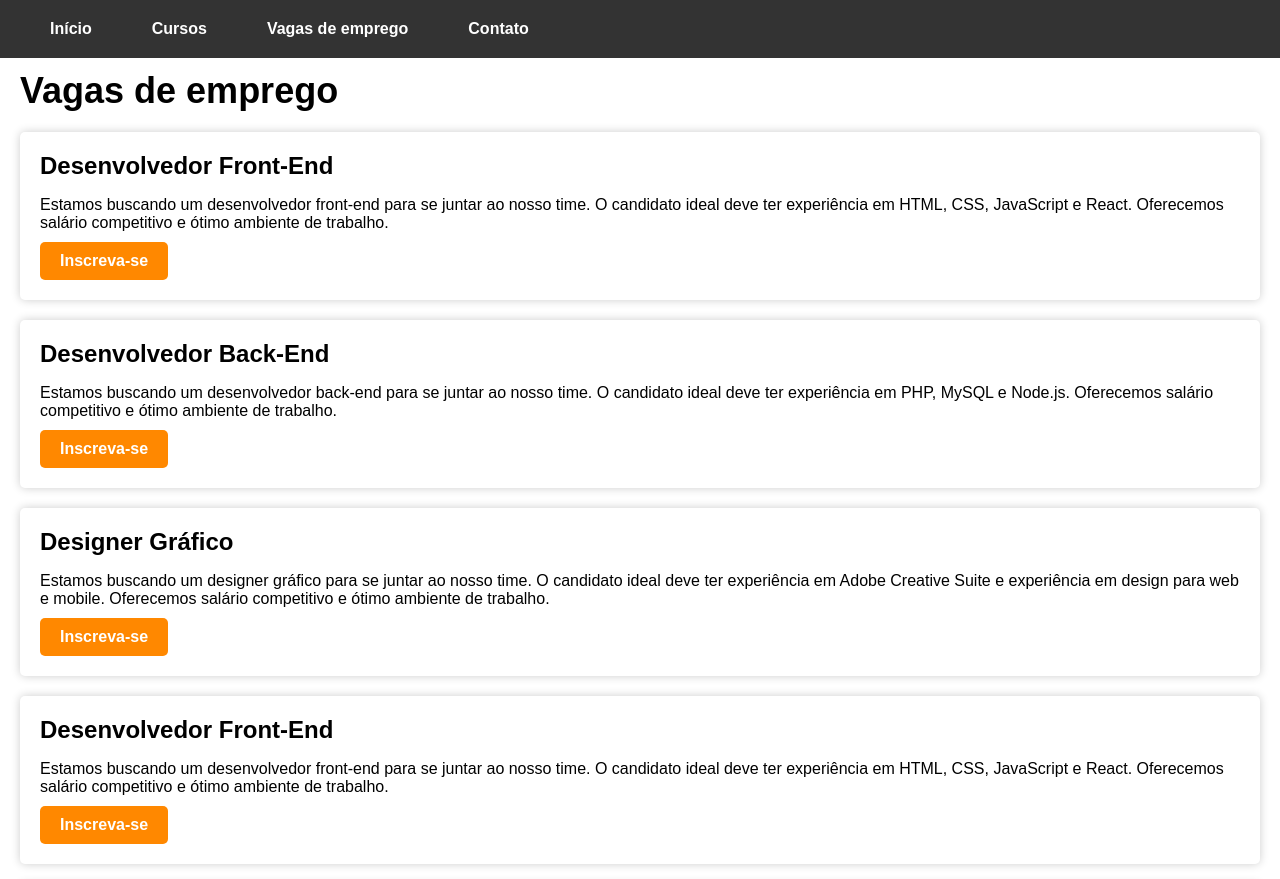
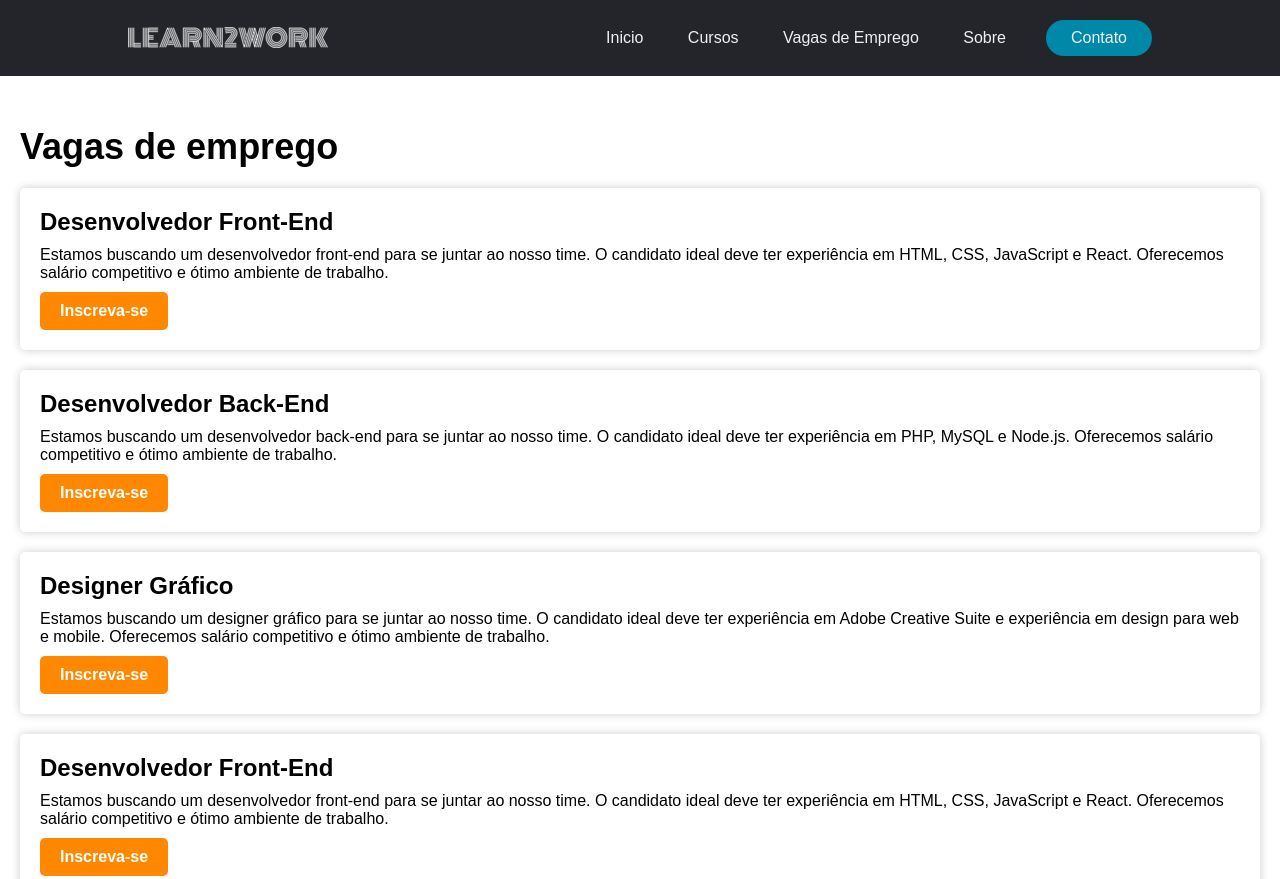
Before and after one commit to blackhaws/Learn2Work, a plain HTML site: page html/vaga.html in a window 1280 px wide. Shown: the top 879 px of the page. Drawn offline with Linux system fonts and the light colour scheme.

Commit message:
add logo, att navbar, and images

```diff
--- a/Style/style.css
+++ b/Style/style.css
@@ -4,93 +4,73 @@ body {
 	padding: 0;
 }
 
-header {
-	background-color: #333;
-	color: #fff;
-	padding: 10px 20px;
-}
+@import url('https://fonts.googleapis.com/css2?family=Montserrat:wght@500&display=swap');
 
-/* Estilo da Nav */
-nav {
-  background-color: #333;
-  color: #fff;
-  padding: 10px 20px;
-  display: flex;
-  justify-content: space-between;
-  align-items: center;
-  position: fixed;
-  top: 0;
-  left: 0;
-  right: 0;
-  z-index: 999;
-}
-
-/* Estilo do Logo */
-nav img {
-  height: 40px;
-}
-
-/* Estilo do Menu */
-nav ul {
-  list-style: none;
-  display: flex;
-  margin: 0;
-  padding: 0px;
-}
-
-nav ul li {
-  margin: 0 10px;
-  position: relative;
-}
-
-nav ul li a {
-  color: #fff;
-  font-size: 16px;
-  font-weight: bold;
-  text-decoration: none;
-  padding: 10px 20px;
-  display: inline-block;
-  transition: all 0.3s ease;
-}
-
-nav ul li a::before {
-  content: "";
-  position: absolute;
-  bottom: -3px;
-  left: 0;
-  width: 100%;
-  height: 3px;
-  background-color: #fff;
-  transform: scaleX(0);
-  transform-origin: left;
-  transition: transform 0.3s ease;
-}
-
-nav ul li a:hover::before {
-  transform: scaleX(1);
-}
-
-.logo {
+* {
+  box-sizing: border-box;
   margin: 0;
   padding: 0;
 }
 
-/* Estilo do Botão */
-nav button {
-  background-color: #ff8800;
-  border: none;
-  color: #fff;
+.li-nav, a, button {
+  font-family: "Montserrat", sans-serif;
+  font-weight: 500;
   font-size: 16px;
-  padding: 10px 20px;
-  border-radius: 5px;
-  cursor: pointer;
-  transition: all 0.3s ease;
+  color: #edf0f1;
+  text-decoration: none;
 }
 
-nav button:hover {
-  background-color: #ff6600;
-  padding: 12px 24px;
+.nav_header {
+  display: flex;
+  justify-content: flex-end;
+  align-items: center;
+  padding: 20px 10%;
+  background-color: #24252A;
 }
+
+.logo {
+  cursor: pointer;
+  margin-right: auto;
+  color: #edf0f1;
+  font-family: "Montserrat", sans-serif;
+  font-size: 30px;
+}
+
+.nav_links {
+  list-style: none;
+}
+
+.nav_links .li-nav {
+  display: inline-block;
+  padding: 0px 20px;
+}
+
+.nav_links .li-nav a {
+  transition: all 0.3s ease 0s;
+}
+
+.nav_links .li-nav a:hover {
+  color: #0088a9;
+}
+
+.cta {
+  margin-left: 20px;
+  padding: 9px 25px;
+  background-color: rgba(0, 136, 169, 1);
+  border: none;
+  border-radius: 50px;
+  cursor: pointer;
+  transition: all 0.3s ease 0s;
+}
+
+.cta:hover {
+  background-color: rgba(0, 136, 169, 0.8);
+}
+
+
+
+
+
 
   main {
   margin: 20px;
--- a/Style/style2.css
+++ b/Style/style2.css
@@ -1,41 +1,9 @@
-* {
-	box-sizing: border-box;
-	margin: 0;
-	padding: 0;
-}
-
 body {
 	font-family: Arial, sans-serif;
 	font-size: 16px;
 	line-height: 1.5;
 	color: #333;
 	background-color: #f7f7f7;
-}
-
-header {
-	background-color: #333;
-}
-
-nav ul {
-	display: flex;
-	justify-content: space-between;
-	align-items: center;
-	padding: 1em;
-}
-
-nav ul li {
-	list-style: none;
-}
-
-nav ul li a {
-	color: #fff;
-	text-decoration: none;
-	font-weight: bold;
-	font-size: 1.2em;
-}
-
-nav ul li a:hover {
-	color: #ffffff;
 }
 
 main {
@@ -69,109 +37,11 @@ textarea {
 	padding: 0.5em;
 	margin-bottom:
 }
-
 * {
 	box-sizing: border-box;
 	margin: 0;
 	padding: 0;
 }
-
-.logo {
-  margin: 0;
-  padding: 0;
-}
-
-body {
-	font-family: Arial, sans-serif;
-	font-size: 16px;
-	line-height: 1.5;
-	color: #333;
-	background-color: #f7f7f7;
-}
-
-header {
-	background-color: #333;
-	color: #fff;
-	padding: 10px 20px;
-}
-
-/* Estilo da Nav */
-nav {
-  background-color: #333;
-  color: #fff;
-  padding: 10px 20px;
-  display: flex;
-  justify-content: space-between;
-  align-items: center;
-  position: fixed;
-  top: 0;
-  left: 0;
-  right: 0;
-  z-index: 999;
-}
-
-/* Estilo do Logo */
-nav img {
-  height: 40px;
-}
-
-/* Estilo do Menu */
-nav ul {
-  list-style: none;
-  display: flex;
-  margin: 0;
-  padding: 0;
-}
-
-nav ul li {
-  margin: 0 10px;
-  position: relative;
-}
-
-nav ul li a {
-  color: #fff;
-  font-size: 16px;
-  font-weight: bold;
-  text-decoration: none;
-  padding: 10px 20px;
-  display: inline-block;
-  transition: all 0.3s ease;
-}
-
-nav ul li a::before {
-  content: "";
-  position: absolute;
-  bottom: -3px;
-  left: 0;
-  width: 100%;
-  height: 3px;
-  background-color: #fff;
-  transform: scaleX(0);
-  transform-origin: left;
-  transition: transform 0.3s ease;
-}
-
-nav ul li a:hover::before {
-  transform: scaleX(1);
-}
-
-/* Estilo do Botão */
-nav button {
-  background-color: #ff8800;
-  border: none;
-  color: #fff;
-  font-size: 16px;
-  padding: 10px 20px;
-  border-radius: 5px;
-  cursor: pointer;
-  transition: all 0.3s ease;
-}
-
-nav button:hover {
-  background-color: #ff6600;
-  padding: 12px 24px;
-}
-
 
 main {
 	max-width: 800px;
@@ -246,24 +116,3 @@ footer {
 footer p {
 	font-size: 0.8em;
 }
-
-@media (max-width: 767px) {
-	nav ul {
-		flex-direction: column;
-		padding: 0;
-	}
-
-	nav ul li {
-		margin-bottom: 0.5em;
-	}
-
-	nav ul li a {
-		display: block;
-		padding: 0.5em;
-		border-radius: 4px;
-	}
-
-	nav ul li a:hover {
-		background-color: #ffc107;
-	}
-}
--- a/Style/style3.css
+++ b/Style/style3.css
@@ -11,93 +11,67 @@ body {
   font-family: Arial, sans-serif;
 }
 
-/* Header */
-header {
-	background-color: #333;
-	color: #fff;
-	padding: 10px 20px;
+@import url('https://fonts.googleapis.com/css2?family=Montserrat:wght@500&display=swap');
+
+.li-nav, a, button {
+  font-family: "Montserrat", sans-serif;
+  font-weight: 500;
+  font-size: 16px;
+  color: #edf0f1;
+  text-decoration: none;
 }
 
-/* Estilo da Nav */
-nav {
-  background-color: #333;
-  color: #fff;
-  padding: 10px 20px;
+.nav_header {
   display: flex;
-  justify-content: space-between;
+  justify-content: flex-end;
   align-items: center;
-  position: fixed;
-  top: 0;
-  left: 0;
-  right: 0;
-  z-index: 999;
+  padding: 20px 10%;
+  background-color: #24252A;
 }
 
-/* Estilo do Logo */
-nav img {
-  height: 40px;
+.logo {
+  cursor: pointer;
+  margin-right: auto;
+  color: #edf0f1;
+  font-family: "Montserrat", sans-serif;
+  font-size: 30px;
 }
 
-/* Estilo do Menu */
-nav ul {
+.nav_links {
   list-style: none;
-  display: flex;
-  margin: 0;
-  padding: 0;
 }
 
-nav ul li {
-  margin: 0 10px;
-  position: relative;
+.nav_links .li-nav {
+  display: inline-block;
+  padding: 0px 20px;
 }
 
-nav ul li a {
-  color: #fff;
-  font-size: 16px;
-  font-weight: bold;
-  text-decoration: none;
-  padding: 10px 20px;
-  display: inline-block;
-  transition: all 0.3s ease;
+.nav_links .li-nav a {
+  transition: all 0.3s ease 0s;
 }
 
-nav ul li a::before {
-  content: "";
-  position: absolute;
-  bottom: -3px;
-  left: 0;
-  width: 100%;
-  height: 3px;
-  background-color: #fff;
-  transform: scaleX(0);
-  transform-origin: left;
-  transition: transform 0.3s ease;
+.nav_links .li-nav a:hover {
+  color: #0088a9;
 }
 
-nav ul li a:hover::before {
-  transform: scaleX(1);
+.cta {
+  margin-left: 20px;
+  padding: 9px 25px;
+  background-color: rgba(0, 136, 169, 1);
+  border: none;
+  border-radius: 50px;
+  cursor: pointer;
+  transition: all 0.3s ease 0s;
 }
 
-/* Estilo do Botão */
-nav button {
-  background-color: #ff8800;
-  border: none;
-  color: #fff;
-  font-size: 16px;
-  padding: 10px 20px;
-  border-radius: 5px;
-  cursor: pointer;
-  transition: all 0.3s ease;
+.cta:hover {
+  background-color: rgba(0, 136, 169, 0.8);
 }
 
-nav button:hover {
-  background-color: #ff6600;
-  padding: 12px 24px;
-}
 
 /* Hero Section */
 .hero {
-  background-image: url("/images/logo.png");
+  background-image: url("/images/logo.jpg");
   background-size: cover;
   background-position: center;
   height: 65vh;
@@ -123,7 +97,7 @@ nav button:hover {
 }
 
 .banner button {
-  background-color: #ff8800;
+  background-color: rgba(0, 136, 169, 1);
   border: none;
   color: #fff;
   font-size: 1.5rem;
@@ -131,10 +105,11 @@ nav button:hover {
   border-radius: 5px;
   cursor: pointer;
   transition: 0.15s;
+  border-radius: 50px;
 }
 
 .banner button:hover {
-  background-color: #ff6600;
+  background-color: rgb(19, 126, 153);
 }
 
 /* Features Section */
@@ -149,10 +124,13 @@ nav button:hover {
 .features h3 {
   font-size: 36px;
   margin-bottom: 40px;
+
+
 }
 
 .features div {
   flex-basis: 30%;
+
 }
 
 .features div h4 {
--- a/html/vaga.html
+++ b/html/vaga.html
@@ -6,16 +6,18 @@
 	<link rel="stylesheet" href="/Style/style.css">
 </head>
 <body>
-	<header>
-		<nav>
-			<ul>
-				<li><a href="Inicio.html">Início</a></li>
-				<li><a href="cursos.html">Cursos</a></li>
-				<li><a href="#">Vagas de emprego</a></li>
-				<li><a href="Contatos.html">Contato</a></li>
-			</ul>
-		</nav>
-	</header>
+	<header class="nav_header">
+    <a class="logo" href="/"><img src="/images/learn2work-high-resolution-logo-.png" alt="logo"></a>
+    <nav>
+        <ul class="nav_links">
+            <li class="li-nav"><a href="#">Inicio</a></li>
+            <li class="li-nav"><a href="#">Cursos</a></li>
+            <li class="li-nav"><a href="#">Vagas de Emprego</a></li>
+            <li class="li-nav"><a href="#">Sobre</a></li>
+        </ul>
+    </nav>
+    <a class="cta" href="#">Contato</a>
+</header>
 	<main>
 		<section id="vagas">
 			<h2>Vagas de emprego</h2>
@@ -52,25 +54,6 @@
 				</li>
 			</ul>
 		</section>
-		<section id="form">
-			<h2>Candidatura para vagas de emprego</h2>
-			<form>
-				<label for="nome">Nome completo:</label>
-				<input type="text" id="nome" name="nome" required>
-				<label for="email">E-mail:</label>
-				<input type="email" id="email" name="email" required>
-				<label for="vaga">Vaga desejada:</label>
-				<select id="vaga" name="vaga" required>
-					<option value="">Selecione uma vaga</option>
-					<option value="front-end">Desenvolvedor Front-End</option>
-					<option value="back-end">Desenvolvedor Back-End</option>
-					<option value="designer">Designer Gráfico</option>
-				</select>
-				<label for="mensagem">Mensagem:</label>
-				<textarea id="mensagem" name="mensagem" rows="5" required></textarea>
-				<button type="submit">Enviar</button>
-			</form>
-		</section>
 	</main>
 	<footer>
 		<p>&copy; 2023 Minha empresa. Todos os direitos reservados.</p>
--- /dev/null
+++ b/style.css
@@ -0,0 +1,62 @@
+@import url('https://fonts.googleapis.com/css2?family=Montserrat:wght@500&display=swap');
+
+* {
+  box-sizing: border-box;
+  margin: 0;
+  padding: 0;
+}
+
+.li-nav, a, button {
+  font-family: "Montserrat", sans-serif;
+  font-weight: 500;
+  font-size: 16px;
+  color: #edf0f1;
+  text-decoration: none;
+}
+
+.nav_header {
+  display: flex;
+  justify-content: flex-end;
+  align-items: center;
+  padding: 30px 10%;
+  background-color: #24252A;
+}
+
+.logo {
+  cursor: pointer;
+  margin-right: auto;
+  color: #edf0f1;
+  font-family: "Montserrat", sans-serif;
+  font-size: 30px;
+}
+
+.nav_links {
+  list-style: none;
+}
+
+.nav_links .li-nav {
+  display: inline-block;
+  padding: 0px 20px;
+}
+
+.nav_links .li-nav a {
+  transition: all 0.3s ease 0s;
+}
+
+.nav_links .li-nav a:hover {
+  color: #0088a9;
+}
+
+.cta {
+  margin-left: 20px;
+  padding: 9px 25px;
+  background-color: rgba(0, 136, 169, 1);
+  border: none;
+  border-radius: 50px;
+  cursor: pointer;
+  transition: all 0.3s ease 0s;
+}
+
+.cta:hover {
+  background-color: rgba(0, 136, 169, 0.8);
+}
```
Also changed, not shown: html/Contatos.html (+11 -9 lines), html/Inicio.html (+11 -14 lines), html/cursos.html (+11 -10 lines), html/inscreva.html (+7 -6 lines), index.html (+24 -0 lines), images/learn2work-high-resolution-logo-.png (added), images/logo.jpg (added), images/logo.png (deleted), images/suporte-tecnico.png (deleted), images/suporte.png (added).
